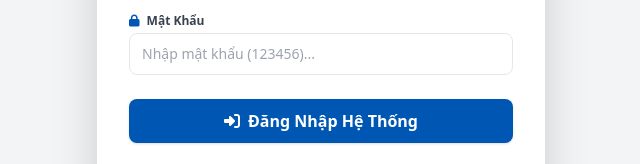
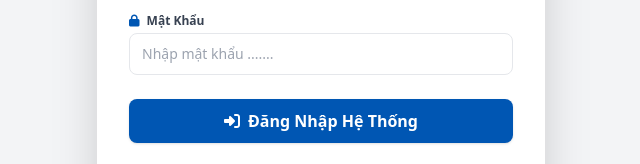
Before and after one commit to hskhoahoc-ui/CtyDiennuoc_Solar, a website: page public/login.html in a window 1280 px wide. Shown: the part 386-550 px from the top of the page, 319-959 px from the left. Drawn offline with nearby package versions, Linux system fonts and the light colour scheme.

```diff
--- a/public/login.html
+++ b/public/login.html
@@ -36,7 +36,7 @@
             </div>
             <div class="mb-6">
                 <label class="block text-xs font-bold text-gray-700 mb-1"><i class="fas fa-lock text-brandBlue mr-1"></i> Mật Khẩu</label>
-                <input type="password" id="password" placeholder="Nhập mật khẩu (123456)..." class="w-full text-sm border rounded-lg px-3 py-2.5 focus:outline-none focus:ring-2 focus:ring-brandBlue" required>
+                <input type="password" id="password" placeholder="Nhập mật khẩu ......." class="w-full text-sm border rounded-lg px-3 py-2.5 focus:outline-none focus:ring-2 focus:ring-brandBlue" required>
             </div>
 
             <div id="error-msg" class="mb-4 text-xs text-brandRed font-bold text-center hidden"></div>
```
